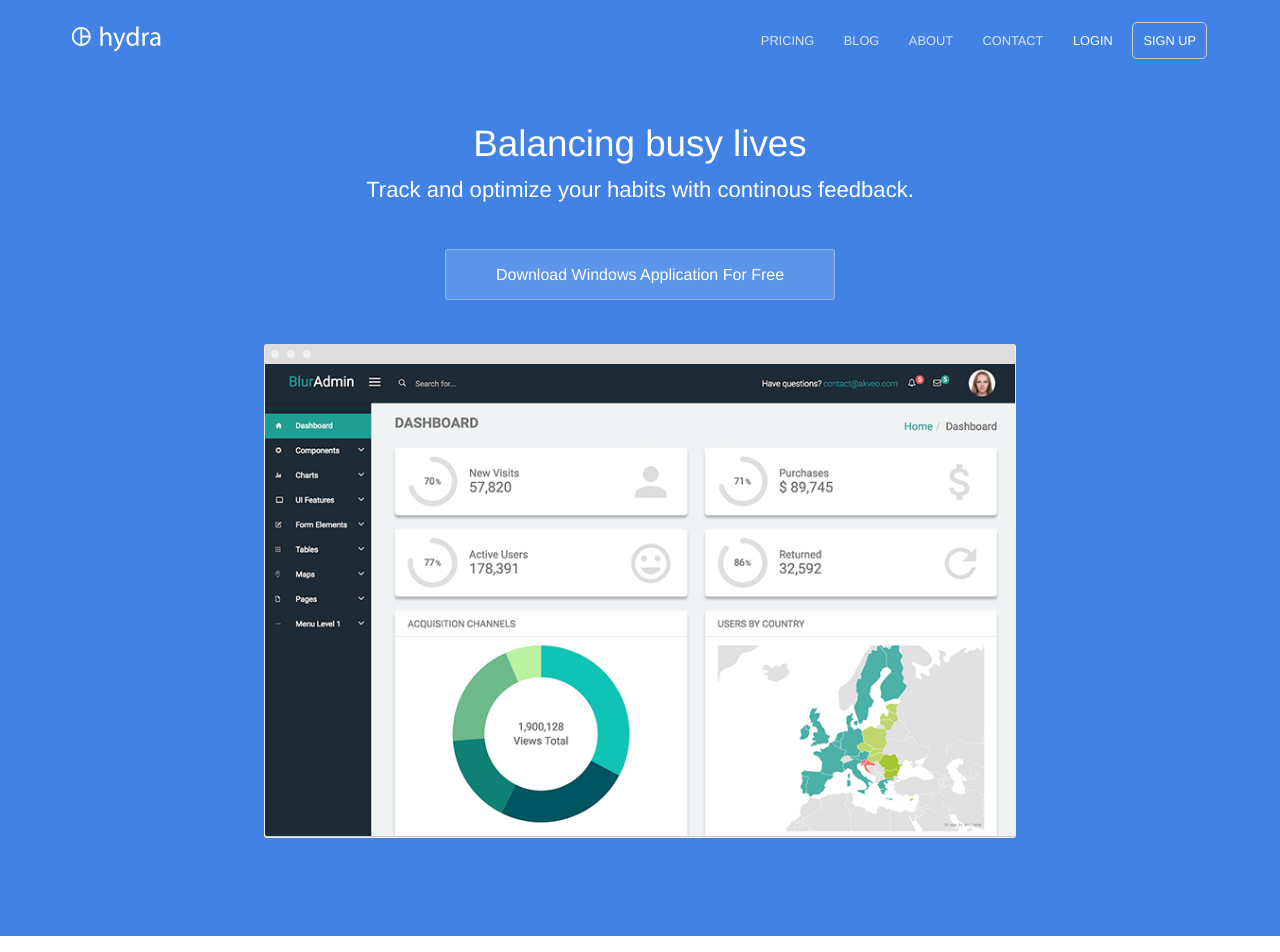
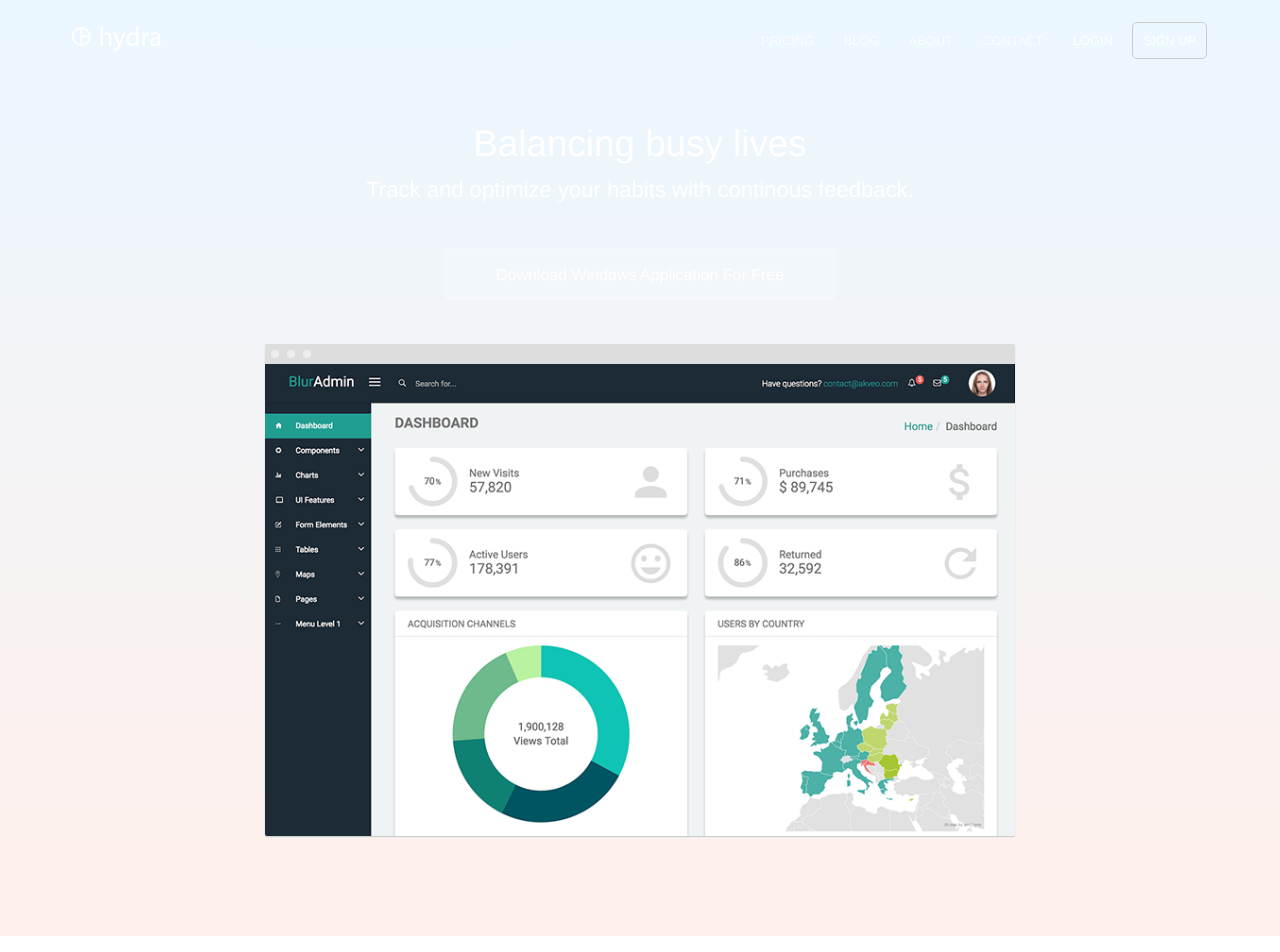
Before and after one commit to aeosmanoglu/_Weeklify, a Jekyll site: the page built from index.html, in a window 1280 px wide. Shown: the top 952 px of the page. Built offline with Jekyll 4.4.1, drawn with Linux system fonts in a browser that asks for light colours.

Commit message:
Updated '_sass/variables.scss' via CloudCannon

```diff
--- a/_sass/variables.scss
+++ b/_sass/variables.scss
@@ -1,5 +1,5 @@
-$brand-color: #4182e4;
-$secondary-brand-color: #4182e4;
+$brand-color: #ebf7ff;
+$secondary-brand-color: #fff0eb;
 $middle-gradient-color: mix($brand-color, $secondary-brand-color, 95%);
 
 // Breakpoints
```
